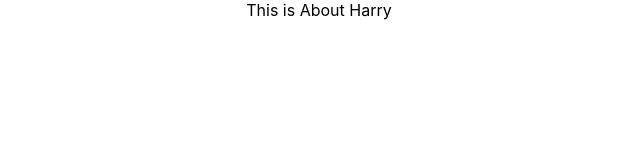
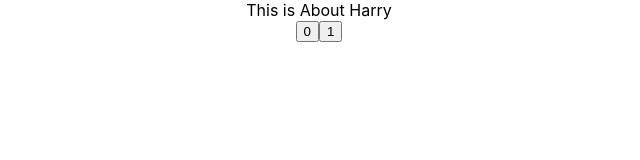
Before and after one commit to AyushNigam-1/React, a React (Create React App) app: page / in a window 1280 px wide. Shown: the top 160 px of the page, without its empty margins (321-961 px from the left). Built offline with nearby package versions, Linux system fonts and the light colour scheme.

Commit message:
Added Memo Function

```diff
--- a/src/App.js
+++ b/src/App.js
@@ -2,15 +2,21 @@ import logo from './logo.svg';
 import './App.css';
 import NoteState from './context/notes/noteState';
 import About from './components/About';
+import { useState } from 'react';
 
 function App() {
+  const [count, setCount] = useState(0)
+  const [count2, setCount2] = useState(1)
+
   return (
     <>
-    <NoteState>
-    <div className="App">
-    <About/>
-    </div>
-    </NoteState>
+      <NoteState>
+        <div className="App">
+          <About count={count} />
+          <button onClick={() => setCount(count + 1)}>{count}</button>
+          <button onClick={() => setCount2(count2 + 1)}>{count2}</button>
+        </div>
+      </NoteState>
     </>
   );
 }
--- a/src/context/notes/noteState.js
+++ b/src/context/notes/noteState.js
@@ -1,11 +1,8 @@
-import React from "react";
+import React, { useMemo } from "react";
 import NoteContext from "./noteContext";
 
 const NoteState = (props) => {
-    const state = {
-        "name":"Harry",
-        "class":"5th"
-    }
+    const state = useMemo(() => ({ name:"Harry", class:"5th"}),[])
 return (
     <NoteContext.Provider value={state}>
         {props.children}
```
Also changed, not shown: src/components/About.js (+4 -3 lines).
